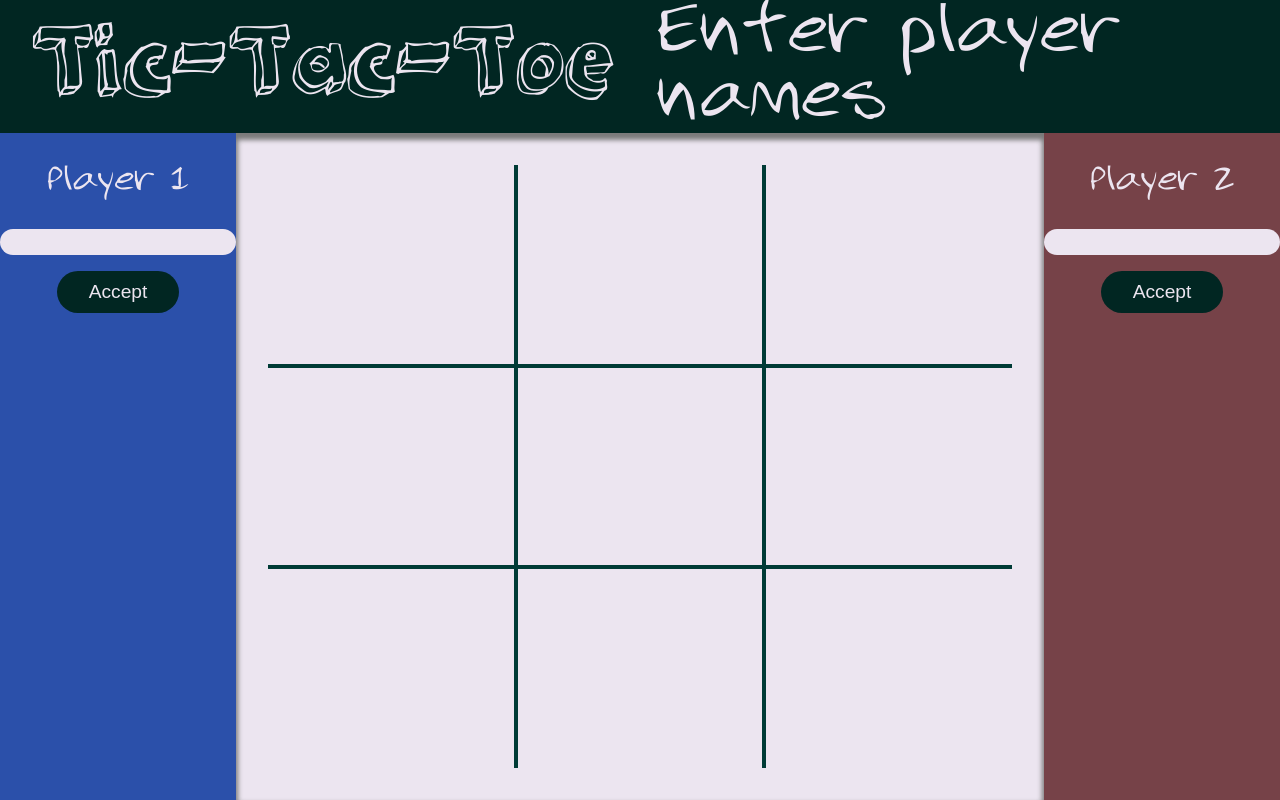
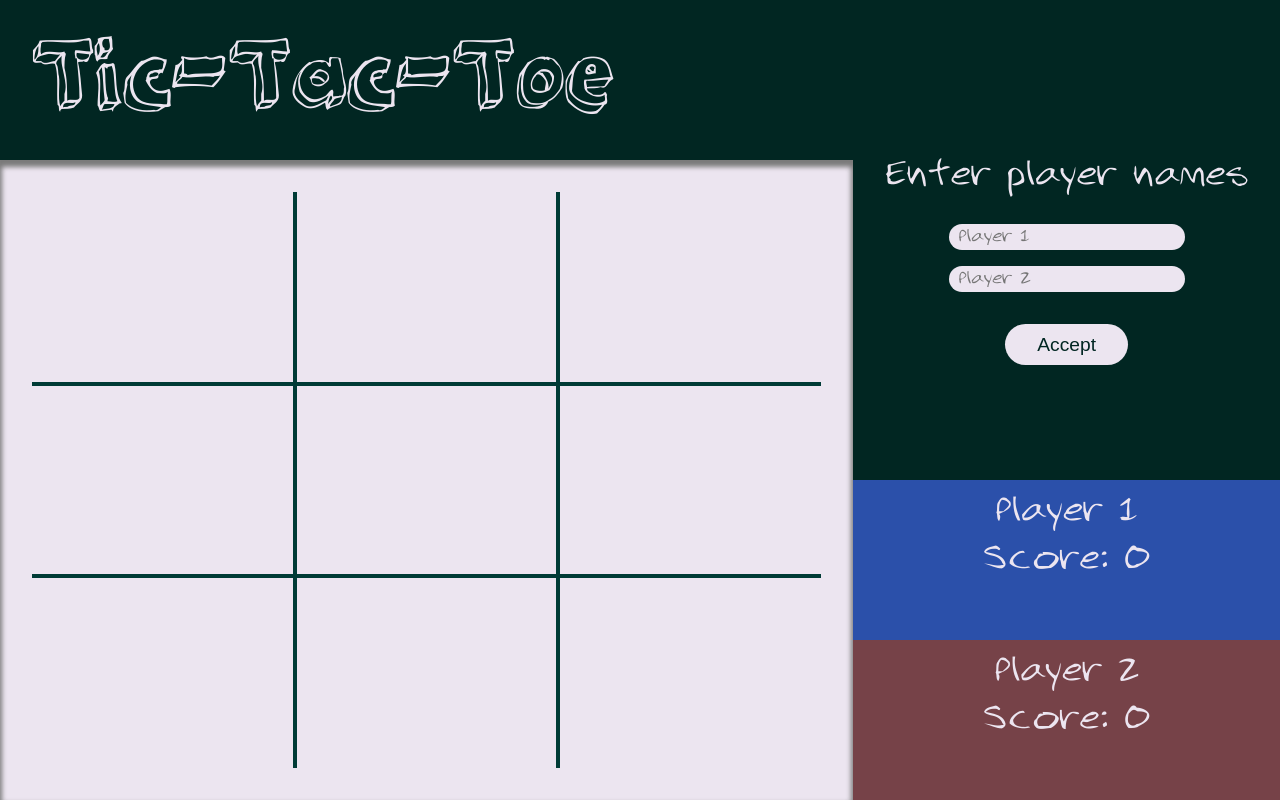
Before and after one commit to Michanoku/odin-tictactoe, a plain HTML site: page index.html in a window 1280 px wide. Drawn offline with Linux system fonts and the light colour scheme.

Commit message:
Restructure grid design to allow for additional features

```diff
--- a/index.html
+++ b/index.html
@@ -10,23 +10,22 @@
   <div id="container">
     <div id="top-bar">
       <div id="title">Tic-Tac-Toe</div>
+    </div>
+    <div id="help-section">
       <div id="help">Enter player names</div>
+      <form class="name-input">
+        <input type="text" name="name-player-0" minlength="1" maxlength="10" required placeholder="Player 1">
+        <input type="text" name="name-player-1" minlength="1" maxlength="10" required placeholder="Player 2">
+        <button type="submit">Accept</button>
+      </form>
     </div>
     <div id="player0">
       <div id="name-player-0">Player 1</div>
       <div id="score-display-player-0">Score: <span id="score-player-0">0</span></div>
-      <form class="name-input" data-player="0">
-        <input type="text" name="name" minlength="1" maxlength="10" required>
-        <button type="submit">Accept</button>
-      </form>
     </div>
     <div id="player1">
       <div id="name-player-1">Player 2</div>
       <div id="score-display-player-1">Score: <span id="score-player-1">0</span></div>
-      <form class="name-input" data-player="1">
-        <input type="text" name="name" minlength="1" maxlength="10" required>
-        <button type="submit">Accept</button>
-      </form>
     </div>
     <div id="gameboard">
       <div class="grid-cell border-right border-bottom" data-x="0" data-y="0"></div>
--- a/script.js
+++ b/script.js
@@ -1,27 +1,25 @@
 // The IIFE to alter the userInterface
 const userInterface = (function () {
   // Add userInterface Elements needed
-  const forms = document.querySelectorAll('form');
+  const form = document.querySelector('form');
   const gridCells = document.querySelectorAll('.grid-cell');
   const help = document.querySelector('#help');
 
   // Event Listeners
-  forms.forEach(form => {
   form.addEventListener('submit', (event) => {
     // Get the form data and the player name
     event.preventDefault();
     const playerForm = new FormData(form);
-      const playerName = playerForm.get("name");
-      if (playerName) {
+    const playerName0 = playerForm.get("name-player-0");
+    const playerName1 = playerForm.get("name-player-1");
+    if (playerName0 && playerName1) {
       // Update the player section with their name, hide the input and show the scoreboard
-        document.querySelector(`#name-player-${form.dataset.player}`).textContent = playerName;
+      document.querySelector('#name-player-0').textContent = playerName0;
+      document.querySelector('#name-player-1').textContent = playerName1;
       form.style.display = "none";
-        document.querySelector(`#score-display-player-${form.dataset.player}`).style.display = "block";
-
       // Tell gameflow that a new player was added
-        gameFlow.registerAndCheck(playerName);
+      gameFlow.registerAndStart(playerName0, playerName1);
     };
-    });
   });
   gridCells.forEach(cell => {
     cell.addEventListener('click', () => {
@@ -73,11 +71,10 @@ const gameFlow = (function () {
   }
 
   // Get the players names and hand them to the players IIFE, start the game if there are 2 players
-  function registerAndCheck() {
-    count = players.addPlayer(playerName);
-    if (count === 2) {
+  function registerAndStart(playerName0, playerName1) {
+    players.addPlayer(playerName0);
+    players.addPlayer(playerName1);
     setGame();
-    }
   }
 
   // Execute a single turn
@@ -86,13 +83,14 @@ const gameFlow = (function () {
     const player = players.getPlayer(currentPlayer);
     // Play the cell
     result = gameboard.playCell(x, y, player);
+    console.log(result)
     // If the result is not null, someone won or it's a draw
     if (result !== null) {
       endGame(result);
     // Else, update the interface with who's turn it is and switch players
     } else {
+      currentPlayer = currentPlayer === 0 ? 1 : 0;
       userInterface.updateHelp(`${gameFlow.getCurrentPlayer().name}'s turn`);
-      currentPlayer = currentPlayer === 0 ? 1 : 0;
     }
   }
 
@@ -112,7 +110,7 @@ const gameFlow = (function () {
     return players.getPlayer(currentPlayer);
   }
 
-  return { setGame, showProgress, executeTurn, getCurrentPlayer, registerAndCheck };
+  return { setGame, showProgress, executeTurn, getCurrentPlayer, registerAndStart };
 })();
 
 const players = (function () {
@@ -122,7 +120,6 @@ const players = (function () {
   function addPlayer(name) {
     const playerSymbol = playersArray.length === 0 ? "o" : "x";
     playersArray.push({ name, playerSymbol, score: 0 });
-    return playersArray.length;
   }
 
   // Get the player by the index in the array
--- a/style.css
+++ b/style.css
@@ -22,6 +22,7 @@
   --main-color: #012622;
   --grid-lines: #003B36;
   --background-color: #ECE5F0;
+  --background-color-muted: #D9CBE1;
   --round-symbol: #2B50AA;
   --cross-symbol: #764248;
   --border: 2px solid var(--grid-lines);
@@ -44,11 +45,13 @@ input {
 #container {
   min-height: 100vh;
   display: grid;
-  grid-template-columns: 1fr 4fr 1fr;
-  grid-template-rows: 1fr 5fr;
+  grid-template-columns: 4fr 2fr;
+  grid-template-rows: 1fr 2fr 1fr 1fr;
   grid-template-areas:
-    'top-bar top-bar top-bar'
-    'player0 gameboard player1';
+    'top-bar top-bar'
+    'gameboard help-section'
+    'gameboard player0'
+    'gameboard player1';
 }
 
 #top-bar {
@@ -56,6 +59,11 @@ input {
   grid-area: top-bar;
   display: flex;
   align-items: center;
+}
+
+#help-section {
+  background-color: var(--main-color);
+  grid-area: help-section;
 }
 
 #player0 {
@@ -75,8 +83,8 @@ input {
 }
 
 button {
-  color: var(--background-color);
-  background-color: var(--main-color);
+  color: var(--main-color);
+  background-color: var(--background-color);
   border-radius: 25px;
   border: 0;
   cursor: pointer;
@@ -85,15 +93,19 @@ button {
   margin-top: 1rem;
 }
 
-#name-player-0, #name-player-1, #score-display-player-0, #score-display-player-1 {
-  margin: 2rem 0rem;
+button:active {
+  background-color: var(--background-color-muted);
+}
+
+#name-player-0, #name-player-1,
+#score-display-player-0, #score-display-player-1 {
   font-size: 2rem;
   text-align: center;
   color: var(--background-color);
 }
 
-#score-display-player-0, #score-display-player-1 {
-  display: none;
+#name-player-0, #name-player-1 {
+  margin: 1rem 0rem;
 }
 
 input[type="text"] {
@@ -102,6 +114,7 @@ input[type="text"] {
   border-radius: 25px;
   padding: 5px 10px;
   background-color: var(--background-color);
+  margin-bottom: 1rem;
 }
 
 input[type="text"]:focus {
@@ -150,9 +163,10 @@ input[type="text"]:focus {
 
 #help {
   flex: 1;
-  text-align: start;
+  text-align: center;
   color: var(--background-color);
-  font-size: 4rem;
+  font-size: 2rem;
+  margin-bottom: 2rem;
 }
 
 .border-top {
```
Lines whose indentation alone changed are shown as unchanged.
